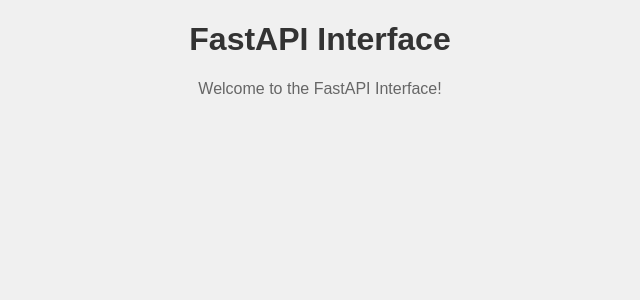
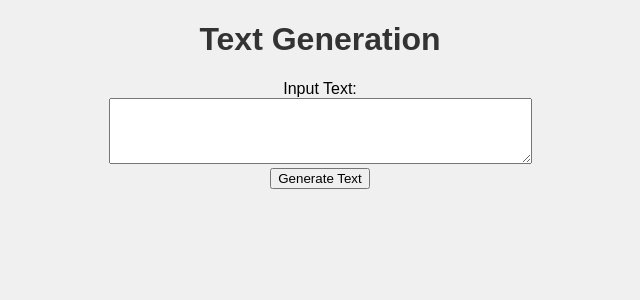
Before and after one commit to AlinaMV/interface_web, a FastAPI app: page / in a window 1280 px wide. Shown: the top 300 px of the page, without its empty margins (320-960 px from the left). Run offline with FastAPI, Linux system fonts and the light colour scheme.

Commit message:
Successful integratiion of gpt model. Yay.

```diff
--- a/main.py
+++ b/main.py
@@ -1,9 +1,14 @@
-from fastapi import FastAPI, Request
+from fastapi import FastAPI, Request, Form
 from fastapi.responses import HTMLResponse
+from fastapi.staticfiles import StaticFiles
 from fastapi.templating import Jinja2Templates
 from transformers import GPT2LMHeadModel, GPT2Tokenizer
 
 app = FastAPI()
+
+# Mount the "static" directory to serve static files (CSS, JS, images, etc.)
+app.mount("/static", StaticFiles(directory="static"), name="static")
+
 templates = Jinja2Templates(directory="templates")
 
 # Load pre-trained GPT-2 model and tokenizer
@@ -16,7 +21,7 @@
     return templates.TemplateResponse("index.html", {"request": request})
 
 @app.post("/generate_text", response_class=HTMLResponse)
-async def generate_text(request: Request, input_text: str):
+async def generate_text(request: Request, input_text: str = Form(...)):
     # Tokenize input text
     input_ids = tokenizer.encode(input_text, return_tensors="pt")
     # Generate text using the model
--- a/styles.css
+++ b/static/styles.css
@@ -1,4 +1,4 @@
-/* styles.css */
+/* Add your CSS styles here */
 body {
     font-family: Arial, sans-serif;
     margin: 0;
--- a/templates/index.html
+++ b/templates/index.html
@@ -3,11 +3,15 @@
 <head>
     <meta charset="UTF-8">
     <meta name="viewport" content="width=device-width, initial-scale=1.0">
-    <title>FastAPI Interface</title>
-    <link rel="stylesheet" href="styles.css">
+    <title>Text Generation</title>
+    <link rel="stylesheet" href="/static/styles.css">
 </head>
 <body>
-    <h1>FastAPI Interface</h1>
-    <p>Welcome to the FastAPI Interface!</p>
+    <h1>Text Generation</h1>
+    <form action="/generate_text" method="post">
+        <label for="input_text">Input Text:</label><br>
+        <textarea id="input_text" name="input_text" rows="4" cols="50"></textarea><br>
+        <input type="submit" value="Generate Text">
+    </form>
 </body>
 </html>
```
Also changed, not shown: templates/generated_text.html (added, +14 -0 lines).
